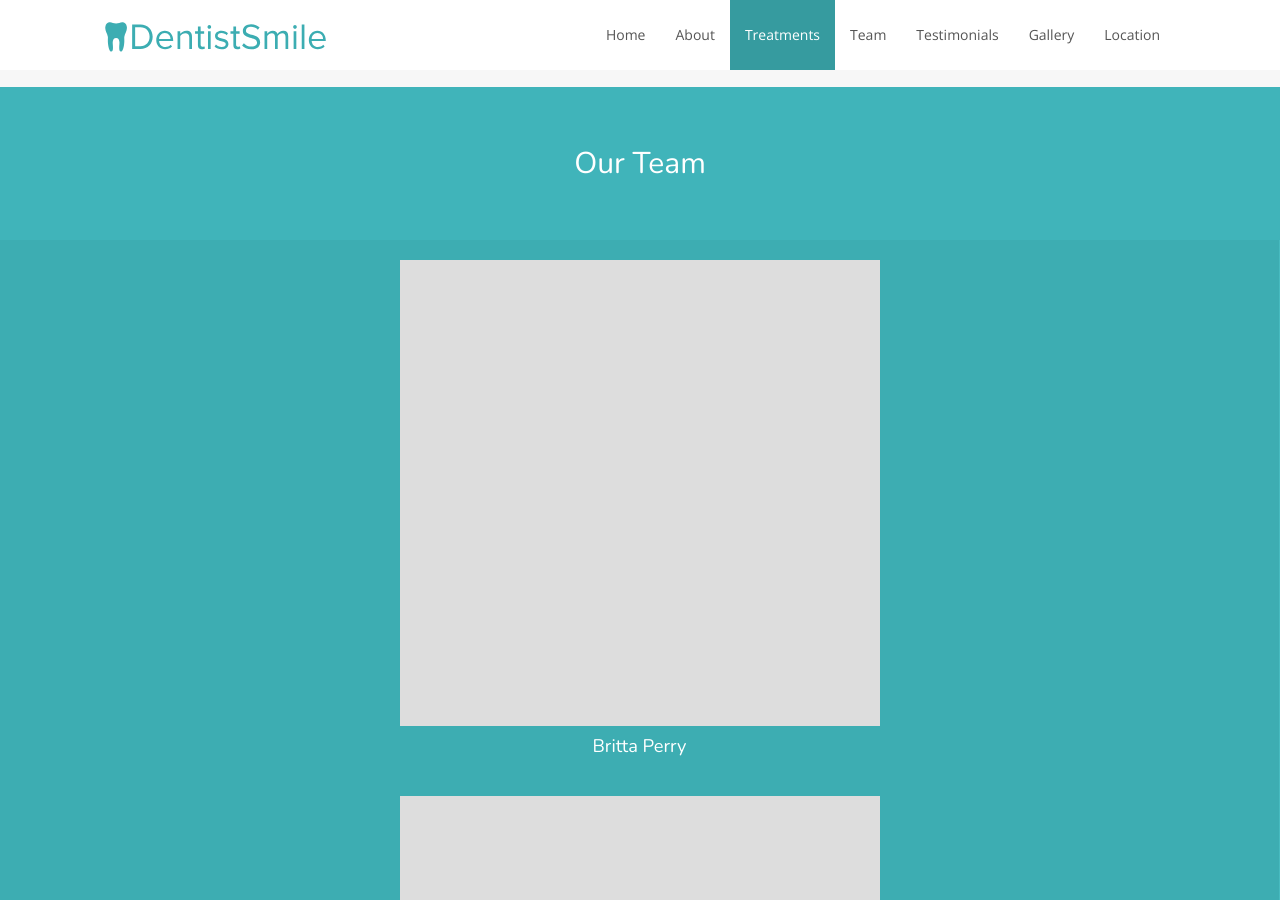
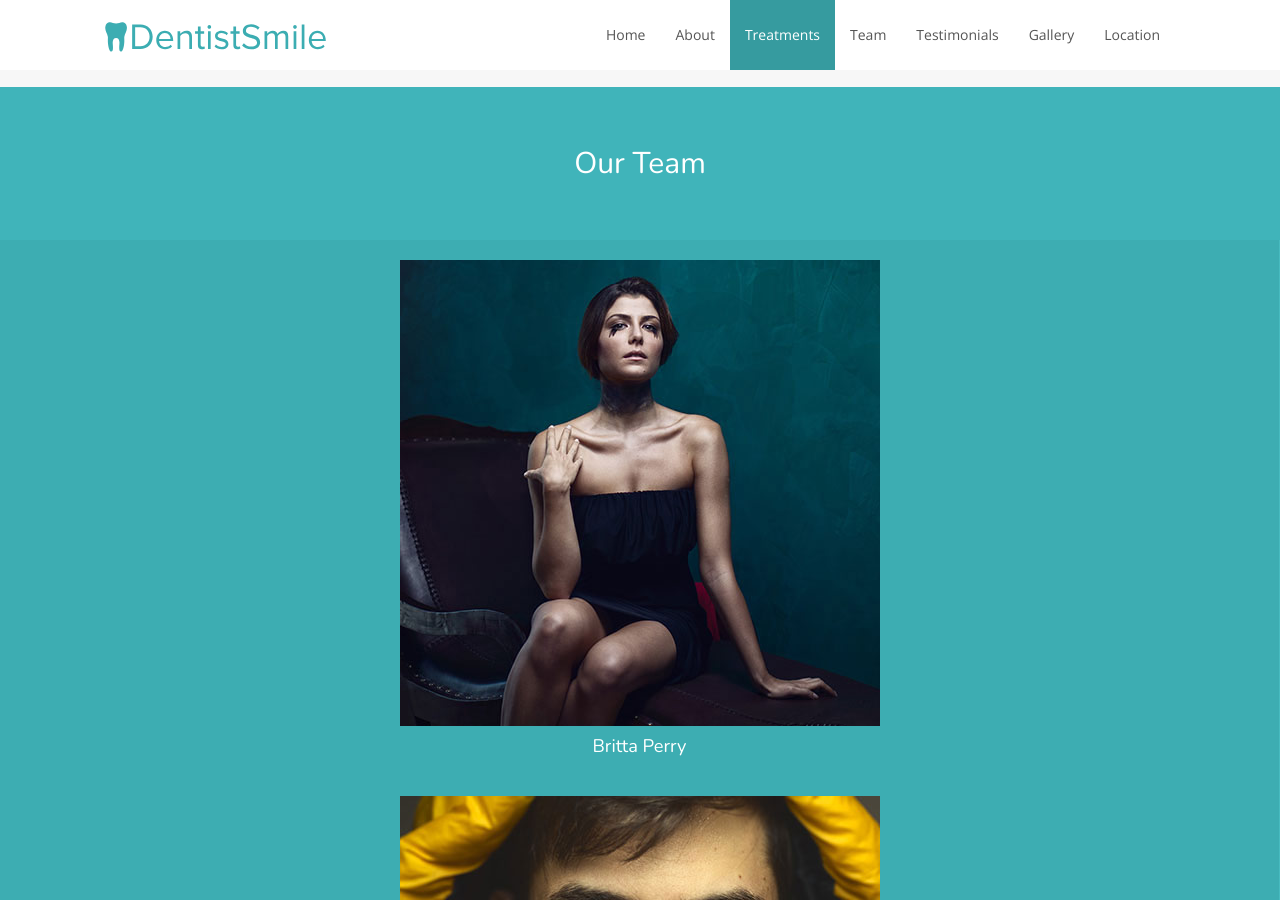
Before and after one commit to takagotch/o2773, a Jekyll site: the page built from index.html, in a window 1280 px wide and 900 px high, scrolled down 1874 px. Built offline with Jekyll 4.4.1, drawn with Linux system fonts in a browser that asks for light colours; nearby versions of some CDN libraries.

Commit message:
Update team.yml

```diff
--- a/_data/team.yml
+++ b/_data/team.yml
@@ -1,34 +1,34 @@
 - name: Britta Perry
-  image: team.jpg
+  image: team4.jpg
   email: email@gmail.com
   phone: 9659 43 21
 
 - name: Troy Barnes
-  image: team.jpg
+  image: team2.jpg
   email: email@gmail.com
   phone: 9659 43 21
 
 - name: Annie
-  image: team.jpg
+  image: team1.jpg
   email: email@gmail.com
   phone: 9659 43 21
 
 - name: Jeff Winger
-  image: team.jpg
+  image: team3.jpg
   email: email@gmail.com
   phone: 9659 43 21
 
 - name: Britta Perry
-  image: team.jpg
+  image: team4.jpg
   email: email@gmail.com
   phone: 9659 43 21
 
 - name: Troy Barnes
-  image: team.jpg
+  image: team2.jpg
   email: email@gmail.com
   phone: 9659 43 21
 
 - name: Annie
-  image: team.jpg
+  image: team1.jpg
   email: email@gmail.com
   phone: 9659 43 21
```
